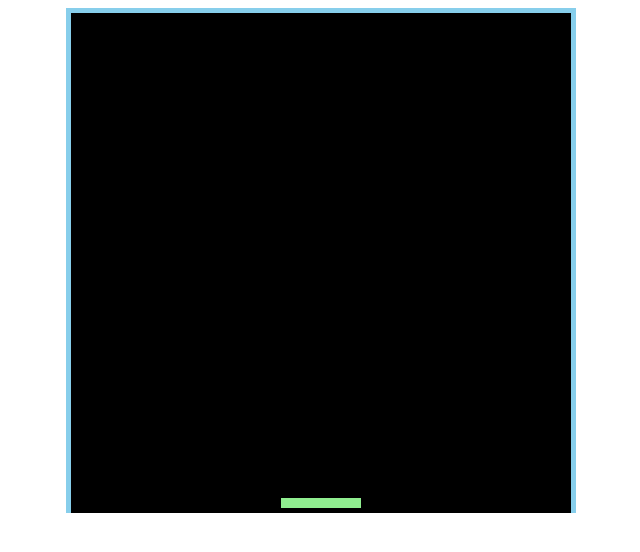
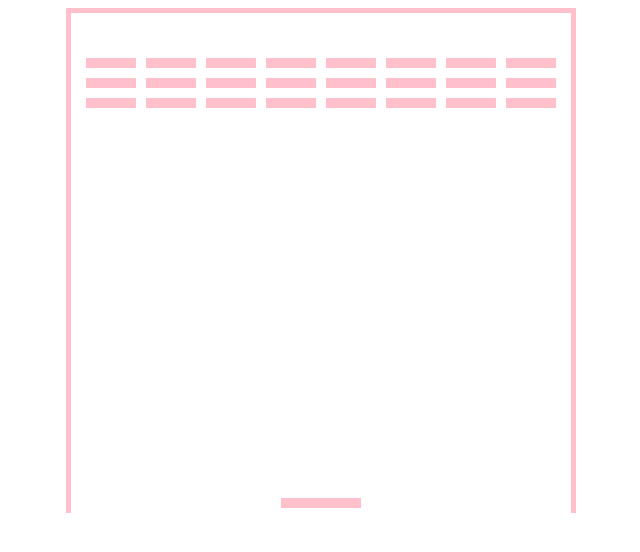
Before and after one commit to aiishaa/Brick-Breaker, a plain HTML site: page index.html in a window 1280 px wide. Shown: the whole page, without its empty margins (319-959 px from the left). Drawn offline with Linux system fonts and the light colour scheme.

Commit message:
created the bricks. gave them dimensions and colors

```diff
--- a/brickbreaker.css
+++ b/brickbreaker.css
@@ -3,8 +3,8 @@ body {
 }
 
 #board {
-    background-color: black;
-    border-top: 5px solid skyblue;
-    border-left: 5px solid skyblue;
-    border-right: 5px solid skyblue;
+    background-color: white;
+    border-top: 5px solid pink;
+    border-left: 5px solid  pink;
+    border-right: 5px solid  pink;
 }
--- a/brickbreaker.js
+++ b/brickbreaker.js
@@ -31,6 +31,23 @@ let ball = {
     ballVelocityY: ball_velocityY
 }
 
+//blocks
+let blockArray = [];
+let blockWidth = 50;
+let blockHeight = 10;
+let blockColumns = 8;
+let blockRows = 3; //add more as game goes on
+let blockMaxRows = 10; //limit how many rows
+let blockCount = 0;
+
+//starting block corners top left
+let blockX = 15;
+let blockY = 45;
+
+let score = 0;
+let gameOver = false;
+
+
 window.onload = function() {
     board = document.getElementById("board");
     board.height = boardHeight;
@@ -43,6 +60,9 @@ window.onload = function() {
 
     requestAnimationFrame(update);
     document.addEventListener("keydown", movePlayer);
+
+    //create blocks
+    createBlocks();
 }
 
 function update() {
@@ -50,11 +70,11 @@ function update() {
     context.clearRect(0, 0, board.width, board.height);
 
     // player
-    context.fillStyle = "lightgreen";
+    context.fillStyle = "pink";
     context.fillRect(player.x, player.y, player.width, player.height);
 
     // Draw the ball
-    context.fillStyle = "white";
+    context.fillStyle = "Black";
     ball.point_x += ball.ballVelocityX;
     ball.point_y += ball.ballVelocityY;
     context.fillRect(ball.point_x, ball.point_y, ball.width, ball.height);
@@ -79,6 +99,31 @@ function update() {
     }
     else if (leftCollision(ball, player) || rightCollision(ball, player)) {
         ball.ballVelocityX *= -1;   // flip x direction left or right
+    }
+
+    // draw the blocks
+    context.fillStyle = "pink";
+    for (let i = 0; i < blockArray.length; i++)
+    {
+        let block = blockArray[i];
+        if (!block.break)
+        {
+            if (topCollision(ball, block) || bottomCollision(ball, block))
+            {
+                block.break = true;     // block is broken
+                ball.velocityY *= -1;   // flip y direction up or down
+                score += 100;
+                blockCount -= 1;
+            }
+            else if (leftCollision(ball, block) || rightCollision(ball, block))
+            {
+                block.break = true;     // block is broken
+                ball.velocityX *= -1;   // flip x direction left or right
+                score += 100;
+                blockCount -= 1;
+            }
+            context.fillRect(block.x, block.y, block.width, block.height);
+        }
     }
 }
 
@@ -125,3 +170,20 @@ function leftCollision(my_ball, my_paddle){
 function rightCollision(my_ball, my_paddle){
     return detectCollision(my_ball, my_paddle) && (my_paddle.x + my_paddle.width) >= my_ball.point_x;
 }
+
+function createBlocks() {
+    blockArray = []; //clears the blockArray
+    for (let c = 0; c < blockColumns; c++) {
+        for (let r = 0; r < blockRows; r++) {
+            let block = {
+                x : blockX + c*blockWidth + c*10, //c*10 space 10 pixels apart columns (between them)
+                y : blockY + r*blockHeight + r*10, //r*10 space 10 pixels apart rows (between them)
+                width : blockWidth,
+                height : blockHeight,
+                break : false
+            }
+            blockArray.push(block);
+        }
+    }
+    blockCount = blockArray.length;
+}
```
